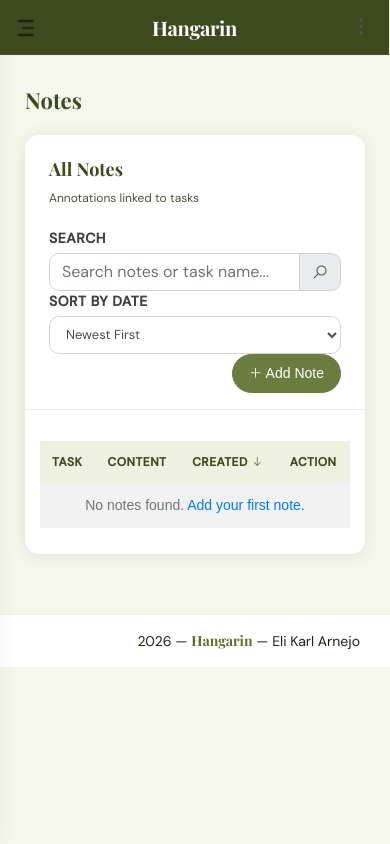
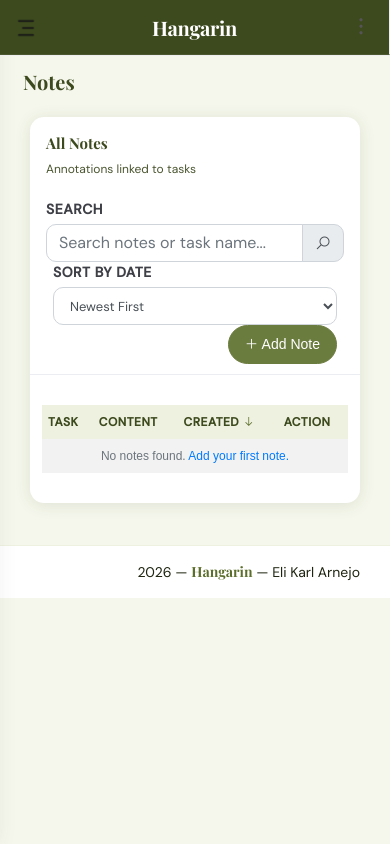
Before and after one commit to ihlay/Hangarin, a Django app: page /note_list in a window 390 px wide. Run offline with Django 5.2, Linux system fonts and the light colour scheme; the visitor is signed in with stand-in values (Sample User, id 1); data that the repository does not hold is empty; some libraries are stand-ins or nearby versions.

Commit message:
Fix mobile layout, PWA icons, and service worker

```diff
--- a/projectsite/templates/base.html
+++ b/projectsite/templates/base.html
@@ -4,7 +4,7 @@
 <html lang="en">
 <head>
   <meta charset="UTF-8">
-  <meta name="viewport" content="width=device-width, initial-scale=1.0">
+  <meta name="viewport" content="width=device-width, initial-scale=1.0, viewport-fit=cover">
   <title>{% block title %}Hangarin{% endblock %}</title>
   <link href="https://fonts.googleapis.com/css2?family=Playfair+Display:wght@400;600;700&family=DM+Sans:wght@300;400;500&display=swap" rel="stylesheet">
   <link rel="stylesheet" href="{% static 'css/bootstrap.min.css' %}">
@@ -32,9 +32,16 @@
       font-family: 'DM Sans', sans-serif;
       background: var(--olive-mist);
       color: var(--ink);
+      overflow-x: hidden;
     }
 
-    /* ── Sidebar overrides ── */
+    .wrapper {
+      overflow-x: hidden;
+      padding-left: env(safe-area-inset-left);
+      padding-right: env(safe-area-inset-right);
+      padding-bottom: env(safe-area-inset-bottom);
+    }
+
     .sidebar {
       background: var(--olive-dark) !important;
     }
@@ -71,7 +78,6 @@
       background: var(--olive-dark) !important;
     }
 
-    /* ── Nav labels ── */
     .sidebar .nav-section {
       font-size: 10px;
       letter-spacing: 2.5px;
@@ -81,14 +87,12 @@
       padding: 20px 20px 6px;
     }
 
-    /* ── Topbar ── */
     .navbar-header {
       background: var(--white) !important;
       border-bottom: 1px solid var(--olive-pale) !important;
       box-shadow: 0 2px 12px var(--shadow) !important;
     }
 
-    /* ── Cards ── */
     .card {
       border: none !important;
       border-radius: 14px !important;
@@ -111,7 +115,6 @@
       font-size: 12px !important;
     }
 
-    /* ── Stat cards ── */
     .card-stats { border-radius: 14px !important; overflow: hidden; }
     .card-stats.card-warning  { background: linear-gradient(135deg, #c8a84b, #e8c96b) !important; }
     .card-stats.card-success  { background: linear-gradient(135deg, #5c6e2b, #7a8c3a) !important; }
@@ -122,7 +125,6 @@
     .card-stats .card-title { color: #fff !important; font-size: 28px !important; font-weight: 700 !important; line-height: 1; }
     .card-stats .icon-big i { font-size: 2.4rem; color: rgba(255,255,255,0.55); }
 
-    /* ── Buttons ── */
     .btn-success, .btn-rounded.btn-success {
       background: var(--olive) !important;
       border-color: var(--olive) !important;
@@ -141,7 +143,6 @@
       border-color: var(--red-soft) !important;
     }
 
-    /* ── Tables ── */
     .table thead th {
       background: var(--olive-wash) !important;
       color: var(--olive-dark) !important;
@@ -153,7 +154,6 @@
     }
     .table tbody tr:hover { background: var(--olive-mist) !important; }
 
-    /* ── Status badges ── */
     .badge-status {
       display: inline-block;
       padding: 3px 10px;
@@ -161,15 +161,16 @@
       font-size: 11px;
       font-weight: 600;
       letter-spacing: 0.3px;
+      white-space: nowrap;
     }
     .badge-pending    { background: #fff3cd; color: #856404; }
     .badge-progress   { background: #cfe2ff; color: #084298; }
     .badge-completed  { background: #d1e7dd; color: #0a3622; }
 
-    /* ── Priority dots ── */
     .priority-chip {
       display: inline-flex; align-items: center; gap: 5px;
       font-size: 12px; font-weight: 500;
+      white-space: nowrap;
     }
     .priority-chip::before {
       content: '';
@@ -183,7 +184,6 @@
     .priority-chip.low::before      { background: #7a8c3a; }
     .priority-chip.optional::before { background: #a8b96a; }
 
-    /* ── Search bar ── */
     .nav-search .form-control {
       border-color: var(--olive-pale) !important;
       border-radius: 10px 0 0 10px !important;
@@ -198,46 +198,113 @@
       color: var(--olive) !important;
     }
 
-    /* ── Pagination ── */
     .page-item.active .page-link {
       background: var(--olive) !important;
       border-color: var(--olive) !important;
     }
     .page-link { color: var(--olive) !important; }
 
-    /* ── Page title ── */
     .page-title {
       font-family: 'Playfair Display', serif !important;
       color: var(--olive-dark) !important;
       font-weight: 700 !important;
     }
 
-    /* ── Form fields ── */
     .form-control:focus {
       border-color: var(--olive-mid) !important;
       box-shadow: 0 0 0 3px rgba(92,110,43,0.12) !important;
     }
 
-    /* ── Footer ── */
     .footer { border-top: 1px solid var(--olive-wash) !important; }
 
-    /* ── Main panel ── */
-    .main-panel { background: var(--olive-mist) !important; }
+    .main-panel {
+      background: var(--olive-mist) !important;
+      overflow-x: hidden;
+      min-height: 100vh;
+    }
+
+    @media (max-width: 767px) {
+
+      .main-panel {
+        width: 100% !important;
+        margin-left: 0 !important;
+        padding-bottom: env(safe-area-inset-bottom, 16px);
+      }
+
+      .content {
+        padding: 16px 12px !important;
+      }
+
+      .page-title {
+        font-size: 1.25rem !important;
+      }
+
+      .card-stats {
+        margin-bottom: 12px;
+      }
+
+      .card-body {
+        padding: 14px 12px !important;
+      }
+      .card-header {
+        padding: 14px 16px 10px !important;
+      }
+      .card-title {
+        font-size: 15px !important;
+      }
+
+      .table-responsive-mobile {
+        overflow-x: auto;
+        -webkit-overflow-scrolling: touch;
+        display: block;
+        width: 100%;
+      }
+
+      .table th,
+      .table td {
+        font-size: 12px !important;
+        padding: 8px 6px !important;
+        vertical-align: middle;
+      }
+
+      .col-md-7,
+      .col-md-5 {
+        padding-left: 8px;
+        padding-right: 8px;
+      }
+
+      .row {
+        margin-left: -8px;
+        margin-right: -8px;
+      }
+    }
+
+    @media (max-width: 480px) {
+      .content {
+        padding: 12px 8px !important;
+      }
+      .card-stats .card-title {
+        font-size: 22px !important;
+      }
+      .card-stats .icon-big i {
+        font-size: 1.8rem;
+      }
+    }
   </style>
   {% progressive_web_app_meta %}
 </head>
 <body>
 <div class="wrapper">
 
-  <!-- ── HEADER ── -->
   <div class="main-header">
     <div class="logo-header">
       <a href="{% url 'home' %}" class="logo">
         Hangarin
       </a>
       <button class="navbar-toggler sidenav-toggler ml-auto" type="button"
-              data-toggle="collapse" data-target="collapse"
-              aria-controls="sidebar" aria-expanded="false">
+              data-toggle="collapse" data-target="#sidebar"
+              aria-controls="sidebar" aria-expanded="false"
+              aria-label="Toggle navigation">
         <span class="navbar-toggler-icon"></span>
       </button>
       <button class="topbar-toggler more"><i class="la la-ellipsis-v"></i></button>
@@ -271,8 +338,7 @@
     </nav>
   </div>
 
-  <!-- ── SIDEBAR ── -->
-  <div class="sidebar">
+  <div class="sidebar" id="sidebar">
     <div class="scrollbar-inner sidebar-wrapper">
       <div class="user">
         <div class="info">
@@ -335,7 +401,6 @@
     </div>
   </div>
 
-  <!-- ── MAIN PANEL ── -->
   <div class="main-panel">
     {% block content %}{% endblock %}
 
```
Also changed, not shown: projectsite/projectsite/settings.py (+10 -8 lines), projectsite/static/js/serviceworker.js (+51 -7 lines), projectsite/templates/home.html (+11 -10 lines), projectsite/static/img/icon-192.png (added), projectsite/static/img/icon-512.png (added).
